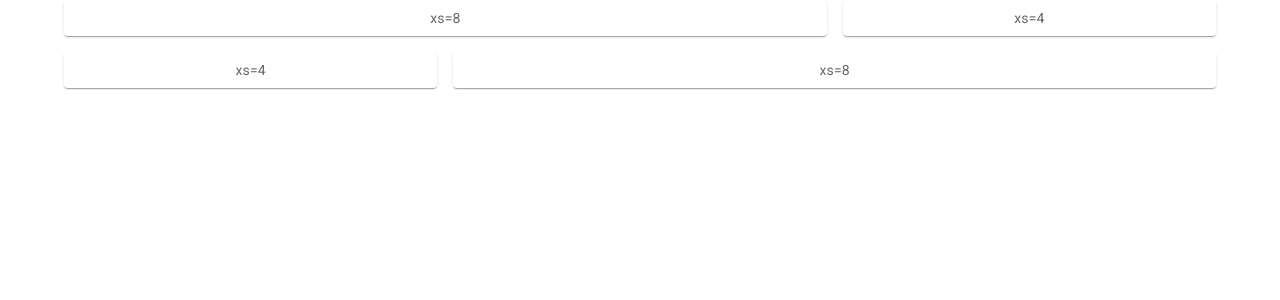
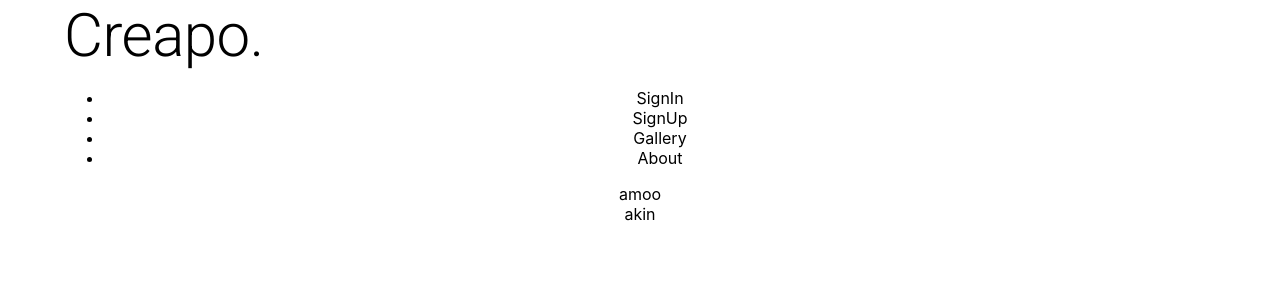
Before and after one commit to Awalamoo7/creapo-client, a React (Create React App) app: page / in a window 1280 px wide. Shown: the top 300 px of the page. Built offline with nearby package versions, Linux system fonts and the light colour scheme.

Commit message:
flesh out navbar and footer

```diff
--- /dev/null
+++ b/src/components/Footer.js
@@ -0,0 +1,5 @@
+const Footer = () => {
+	return <div></div>;
+};
+
+export default Footer;
--- /dev/null
+++ b/src/components/NavBar.js
@@ -0,0 +1,18 @@
+import { Typography } from "@mui/material";
+const NavBar = () => {
+	return (
+		<div>
+			<Typography variant="h2" textAlign="start">
+				Creapo.
+			</Typography>
+			<ul>
+				<li>SignIn</li>
+				<li>SignUp</li>
+				<li>Gallery</li>
+				<li>About</li>
+			</ul>
+		</div>
+	);
+};
+
+export default NavBar;
--- a/src/pages/home.js
+++ b/src/pages/home.js
@@ -1,32 +1,18 @@
-import { styled } from "@mui/material/styles";
-import Paper from "@mui/material/Paper";
 import Grid from "@mui/material/Unstable_Grid2";
 import Container from "@mui/material/Container";
-
-const Item = styled(Paper)(({ theme }) => ({
-	backgroundColor: theme.palette.mode === "dark" ? "#1A2027" : "#fff",
-	...theme.typography.body2,
-	padding: theme.spacing(1),
-	textAlign: "center",
-	color: theme.palette.text.secondary,
-}));
+import NavBar from "../components/NavBar";
 
 export default function Home() {
 	return (
 		<Container>
-			<Grid container spacing={2}>
-				<Grid xs={8}>
-					<Item>xs=8</Item>
-				</Grid>
-				<Grid xs={4}>
-					<Item>xs=4</Item>
-				</Grid>
-				<Grid xs={4}>
-					<Item>xs=4</Item>
-				</Grid>
-				<Grid xs={8}>
-					<Item>xs=8</Item>
-				</Grid>
+			<Grid>
+				<NavBar />
+			</Grid>
+			<Grid>
+				<Grid xs={12}>amoo</Grid>
+			</Grid>
+			<Grid>
+				<Grid xs={12}>akin</Grid>
 			</Grid>
 		</Container>
 	);
```
